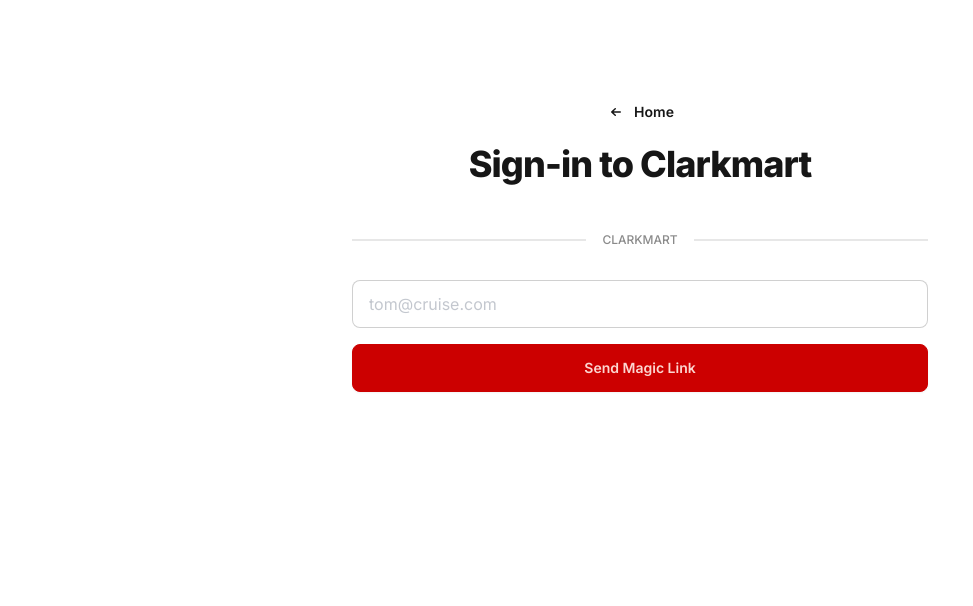
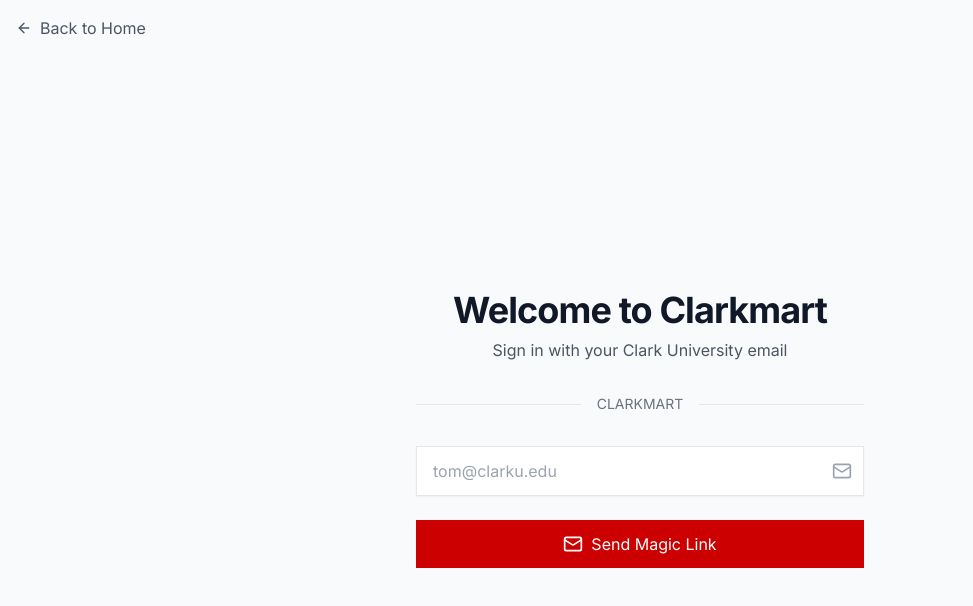
Before and after one commit to ayushmangarg2003/CollegeMart, a Next.js app: page /signin in a window 1280 px wide. Shown: the top 606 px of the page, without its empty margins (0-973 px from the left). Built offline with nearby package versions, Linux system fonts and the light colour scheme.

Commit message:
Signin page login fixed and design updated

```diff
--- a/app/marketplace/layout.js
+++ b/app/marketplace/layout.js
@@ -13,9 +13,9 @@
     data: { user },
   } = await supabase.auth.getUser();
 
-  if (!user) {
-    redirect(config.auth.loginUrl);
-  }
+  // if (!user) {
+  //   redirect(config.auth.loginUrl);
+  // }
 
   return <>{children}</>;
 }
--- a/app/signin/page.js
+++ b/app/signin/page.js
@@ -5,18 +5,24 @@
 import { createClient } from "@/libs/supabase/client";
 import toast from "react-hot-toast";
 import config from "@/config";
+import { ArrowLeft, Mail, Loader2 } from "lucide-react";
 
-// This a login/singup page for Supabase Auth.
-// Successfull login redirects to /api/auth/callback where the Code Exchange is processed (see app/api/auth/callback/route.js).
 export default function Login() {
   const supabase = createClient();
   const [email, setEmail] = useState("");
   const [isLoading, setIsLoading] = useState(false);
   const [isDisabled, setIsDisabled] = useState(false);
+  const [error, setError] = useState("");
 
   const handleSignup = async (e, options) => {
     e?.preventDefault();
 
+    if (!email.includes("@clarku.edu")) {
+      setError("Only Clark University emails are allowed.");
+      return;
+    }
+
+    setError("");
     setIsLoading(true);
 
     try {
@@ -26,20 +32,14 @@
       if (type === "oauth") {
         await supabase.auth.signInWithOAuth({
           provider,
-          options: {
-            redirectTo: redirectURL,
-          },
+          options: { redirectTo: redirectURL },
         });
       } else if (type === "magic_link") {
         await supabase.auth.signInWithOtp({
           email,
-          options: {
-            emailRedirectTo: redirectURL,
-          },
+          options: { emailRedirectTo: redirectURL },
         });
-
         toast.success("Check your emails!");
-
         setIsDisabled(true);
       }
     } catch (error) {
@@ -50,95 +50,103 @@
   };
 
   return (
-    <main className="p-8 md:p-24" data-theme={config.colors.theme}>
-      <div className="text-center mb-4">
-        <Link href="/" className="btn btn-ghost btn-sm">
-          <svg
-            xmlns="http://www.w3.org/2000/svg"
-            viewBox="0 0 20 20"
-            fill="currentColor"
-            className="w-5 h-5"
+    <div className="min-h-screen flex flex-col bg-gray-50">
+      {/* Navigation */}
+      <nav className="p-4">
+        <Link
+          href="/"
+          className="inline-flex items-center text-gray-600 hover:text-gray-900 transition-colors"
         >
-            <path
-              fillRule="evenodd"
-              d="M15 10a.75.75 0 01-.75.75H7.612l2.158 1.96a.75.75 0 11-1.04 1.08l-3.5-3.25a.75.75 0 010-1.08l3.5-3.25a.75.75 0 111.04 1.08L7.612 9.25h6.638A.75.75 0 0115 10z"
-              clipRule="evenodd"
-            />
-          </svg>
-          Home
+          <ArrowLeft className="w-4 h-4 mr-2" />
+          Back to Home
         </Link>
-      </div>
-      <h1 className="text-3xl md:text-4xl font-extrabold tracking-tight text-center mb-12">
-        Sign-in to {config.appName}{" "}
+      </nav>
+
+      <main className="flex-1 flex items-center justify-center px-6 py-12">
+        <div className="w-full max-w-md space-y-8">
+          {/* Logo/Brand Section */}
+          <div className="text-center">
+            <h1 className="text-4xl font-bold tracking-tight text-gray-900">
+              Welcome to {config.appName}
             </h1>
-
-      <div className="space-y-8 max-w-xl mx-auto">
-        {/* <button
-          className="btn btn-block"
-          onClick={(e) =>
-            handleSignup(e, { type: "oauth", provider: "google" })
-          }
-          disabled={isLoading}
-        >
-          {isLoading ? (
-            <span className="loading loading-spinner loading-xs"></span>
-          ) : (
-            <svg
-              xmlns="http://www.w3.org/2000/svg"
-              className="w-6 h-6"
-              viewBox="0 0 48 48"
-            >
-              <path
-                fill="#FFC107"
-                d="M43.611 20.083H42V20H24v8h11.303c-1.649 4.657-6.08 8-11.303 8-6.627 0-12-5.373-12-12s5.373-12 12-12c3.059 0 5.842 1.154 7.961 3.039l5.657-5.657C34.046 6.053 29.268 4 24 4 12.955 4 4 12.955 4 24s8.955 20 20 20 20-8.955 20-20c0-1.341-.138-2.65-.389-3.917z"
-              />
-              <path
-                fill="#FF3D00"
-                d="m6.306 14.691 6.571 4.819C14.655 15.108 18.961 12 24 12c3.059 0 5.842 1.154 7.961 3.039l5.657-5.657C34.046 6.053 29.268 4 24 4 16.318 4 9.656 8.337 6.306 14.691z"
-              />
-              <path
-                fill="#4CAF50"
-                d="M24 44c5.166 0 9.86-1.977 13.409-5.192l-6.19-5.238A11.91 11.91 0 0 1 24 36c-5.202 0-9.619-3.317-11.283-7.946l-6.522 5.025C9.505 39.556 16.227 44 24 44z"
-              />
-              <path
-                fill="#1976D2"
-                d="M43.611 20.083H42V20H24v8h11.303a12.04 12.04 0 0 1-4.087 5.571l.003-.002 6.19 5.238C36.971 39.205 44 34 44 24c0-1.341-.138-2.65-.389-3.917z"
-              />
-            </svg>
-          )}
-          Sign-up with Google
-        </button> */}
-
-        <div className="divider text-xs text-base-content/50 font-medium">
-          CLARKMART
+            <p className="mt-2 text-gray-600">
+              Sign in with your Clark University email
+            </p>
           </div>
 
+          {/* Divider */}
+          <div className="relative">
+            <div className="absolute inset-0 flex items-center">
+              <div className="w-full border-t border-gray-200" />
+            </div>
+            <div className="relative flex justify-center text-sm">
+              <span className="px-4 text-gray-500 bg-gray-50">
+                CLARKMART
+              </span>
+            </div>
+          </div>
+
+          {/* Login Form */}
           <form
-          className="form-control w-full space-y-4"
+            className="mt-8 space-y-6"
             onSubmit={(e) => handleSignup(e, { type: "magic_link" })}
           >
+            <div className="space-y-2">
+              <div className="relative">
                 <input
                   required
                   type="email"
                   value={email}
                   autoComplete="email"
-            placeholder="tom@cruise.com"
-            className="input input-bordered w-full placeholder:opacity-60"
+                  placeholder="tom@clarku.edu"
+                  className={`
+                    w-full px-4 py-3 bg-white border shadow-sm
+                    placeholder:text-gray-400
+                    focus:outline-none focus:ring-2 focus:ring-[#cc0000] focus:border-transparent
+                    transition-all duration-200
+                    ${error ? 'border-red-500 focus:ring-red-500' : 'border-gray-200'}
+                  `}
                   onChange={(e) => setEmail(e.target.value)}
                 />
+                <Mail className="absolute right-3 top-1/2 transform -translate-y-1/2 text-gray-400 w-5 h-5" />
+              </div>
+
+              {error && (
+                <p className="text-sm text-center text-red-600 mt-1">
+                  {error}
+                </p>
+              )}
+            </div>
 
             <button
-            className="btn btn-primary btn-block"
+              type="submit"
               disabled={isLoading || isDisabled}
-            type="submit"
+              className={`
+                w-full py-3 px-4 flex items-center justify-center
+                text-white bg-[#cc0000] hover:bg-[#b30000]
+                focus:outline-none focus:ring-2 focus:ring-[#cc0000] focus:ring-offset-2
+                transition-all duration-200
+                disabled:opacity-50 disabled:cursor-not-allowed
+              `}
             >
-            {isLoading && (
-              <span className="loading loading-spinner loading-xs"></span>
+              {isLoading ? (
+                <Loader2 className="w-5 h-5 animate-spin" />
+              ) : (
+                <>
+                  <Mail className="w-5 h-5 mr-2" />
+                  Send Magic Link
+                </>
               )}
-            Send Magic Link
             </button>
+
+            {isDisabled && (
+              <p className="text-sm text-center text-gray-600 mt-4">
+                Check your email for the magic link
+              </p>
+            )}
           </form>
         </div>
       </main>
+    </div>
   );
 }
```
Lines whose indentation alone changed are shown as unchanged.
